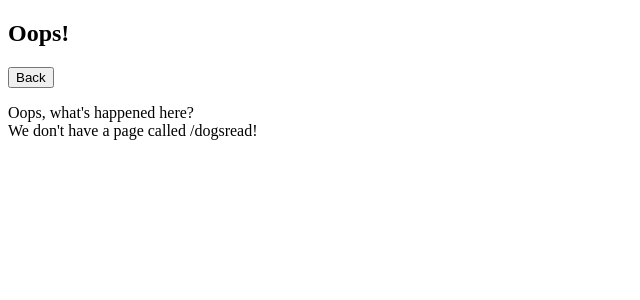
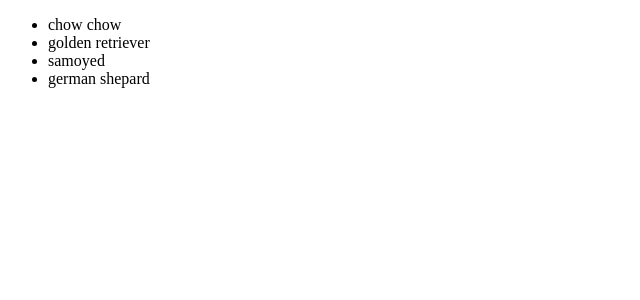
Before and after one commit to eshan1799/React-Music-App, a React app: page /dogsread in a window 1280 px wide. Shown: the top 300 px of the page, without its empty margins (0-640 px from the left). Built offline with nearby package versions, Linux system fonts and the light colour scheme.

Commit message:
add dogs read / write access

```diff
--- a/Containers/DogsReadContainer.js
+++ b/Components/DogsRead.js
@@ -1,7 +1,7 @@
 import React, { Component } from 'react'
 import { connect } from 'react-redux'
 
-class DogsReadContainer extends Component {
+class DogsRead extends Component {
     render() {
         return (
             <ul>
@@ -13,4 +13,4 @@ class DogsReadContainer extends Component {
 
 const mSTP = state => ({ allDogs: state.dogs })
 
-export default connect(mSTP)(DogsReadContainer)
+export default connect(mSTP)(DogsRead)
--- a/Containers/DogsUpdateContainer.js
+++ b/Containers/DogsUpdateContainer.js
@@ -7,7 +7,7 @@ class DogsWriteContainer extends Component {
         return (
             <ul>
                 <li onClick={() => this.props.selectAsFave(3)}>Samoyed</li>
-                <li onClick={() => this.props.selectAsFave(2)}>Samoyed</li>
+                <li onClick={() => this.props.selectAsFave(2)}>Golden Retriever</li>
             </ul>
         )
     }
--- a/actions/dogActions.js
+++ b/actions/dogActions.js
@@ -1,9 +1,9 @@
-export default addDog = e => ({
+export const addDog = e => ({
     type: "ADD_A_DOG",
     payload: { dog: e.target.name }
 })
 
-export default changeFavouriteDog = id => ({
+export const changeFavouriteDog = id => ({
     type: "SELECT_FAV_DOG",
     payload: id
 })
--- a/src/App.js
+++ b/src/App.js
@@ -2,8 +2,9 @@ import React from 'react';
 import { Switch, Route } from 'react-router-dom'
 import NotFound404 from '../Components/NotFound404'
 import ArtistContainer from '../Containers/ArtistsContainer'
-import UserInput from '../Components/UserInput';
-import DogsReadContainer from '../Containers/DogsReadContainer'
+import UserInput from '../Components/UserInput'
+import DogsRead from '../Components/DogsRead'
+import DogsUpdateContainer from '../Containers/DogsUpdateContainer'
 
 class App extends React.Component {
 
@@ -13,7 +14,8 @@ class App extends React.Component {
                 <Route exact path='/' component={ArtistContainer}/>
                 <Route path='/artists' component={ArtistContainer}/>
                 <Route path='/userInput' component={UserInput}/>
-                <Route path='/dogs' component={DogsReadContainer}/>
+                <Route path='/dogsread' component={DogsRead}/>
+                <Route path='/dogswrite' component={DogsUpdateContainer}/>
                 <Route component={NotFound404} />
             </Switch>
         )
```
Also changed, not shown: package.json (+13 -0 lines), 1 other file (tests, documents, lock files or other folders).
